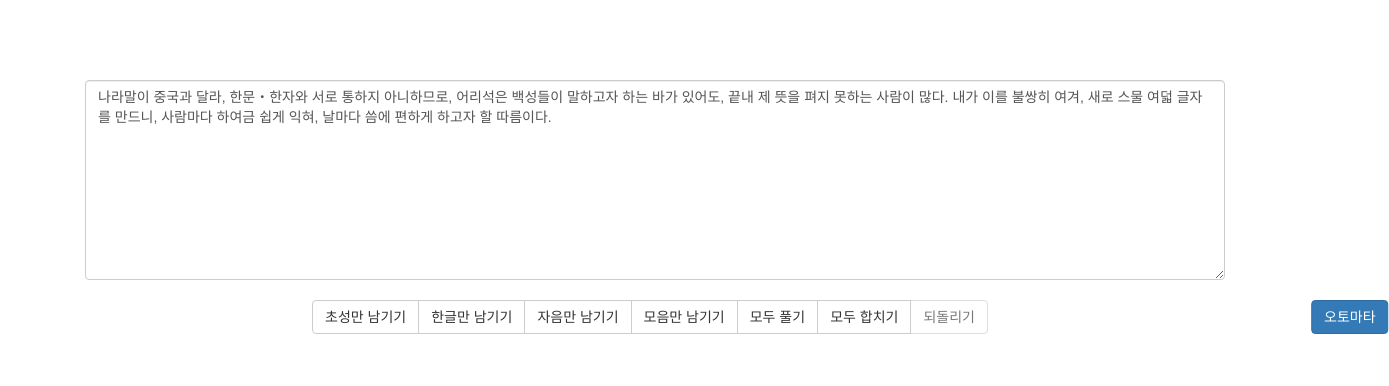
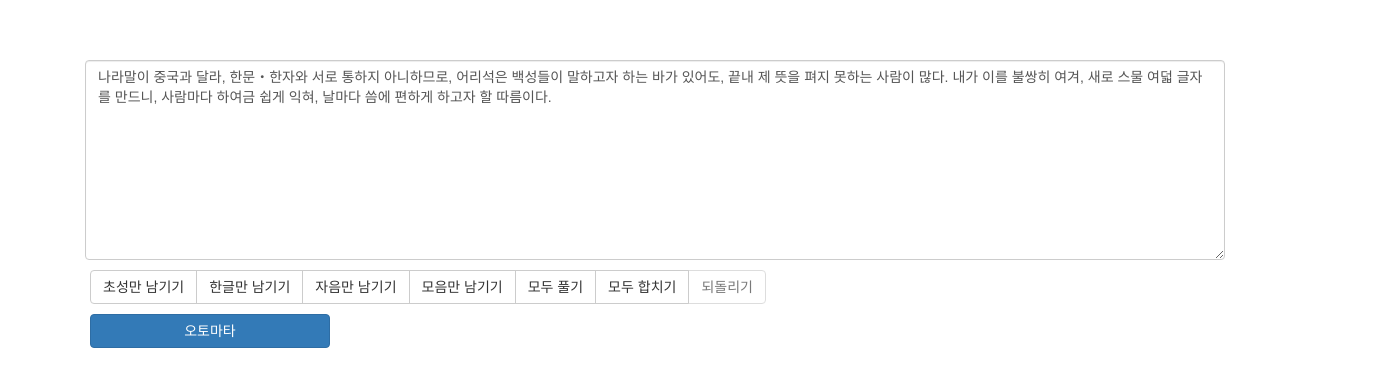
Before and after one commit to wooseopkim/taja, a plain HTML site: page index.html in a window 1280 px wide. Shown: the part 140-526 px from the top of the page, 1389 px wide, since content can reach past the window. Drawn offline with nearby package versions, Linux system fonts and the light colour scheme.

Commit message:
레이아웃 수정
여백 및 표시 구조

```diff
--- a/index.html
+++ b/index.html
@@ -87,8 +87,11 @@
             });
         </script>
         <style>
-            div {
-                margin: 10px;
+            .btn-group, .btn-block {
+                margin: 10px 20px 0px 20px;
+            }
+            .btn-block {
+                max-width: 240px;
             }
             .centered {
                 position: absolute;
@@ -100,10 +103,6 @@
             .container {
                 height: 50%
             }
-            .hcentered {
-                left: 50%;
-                transform: translate(-50%, 0);
-            }
             #text {
 	            height: 100%;
             }
@@ -114,7 +113,7 @@
             <div class="container">
                 <textarea id="text" class="form-control" rows="8"></textarea>
             </div>
-            <div class="btn-group hcentered" role="group">
+            <div class="btn-group" role="group">
                 <button onclick="초성()" class="btn btn-default">초성만 남기기</button>
                 <button onclick="한글()" class="btn btn-default">한글만 남기기</button>
                 <button onclick="자음()" class="btn btn-default">자음만 남기기</button>
@@ -123,9 +122,7 @@
                 <button onclick="합쳐()" class="btn btn-default">모두 합치기</button>
                 <button onclick="복구()" id="undo" disabled class="btn btn-default">되돌리기</button>
             </div>
-            <div class="btn-group hcentered" role="group">
-                <button onclick="window.location.href = './automata.html'" class="btn btn-primary" role="button">오토마타</button>
-            </div>
+            <button onclick="window.location.href = './automata.html'" class="btn btn-primary btn-block" role="button">오토마타</button>
         </div>
     </body>
 </html>
```
